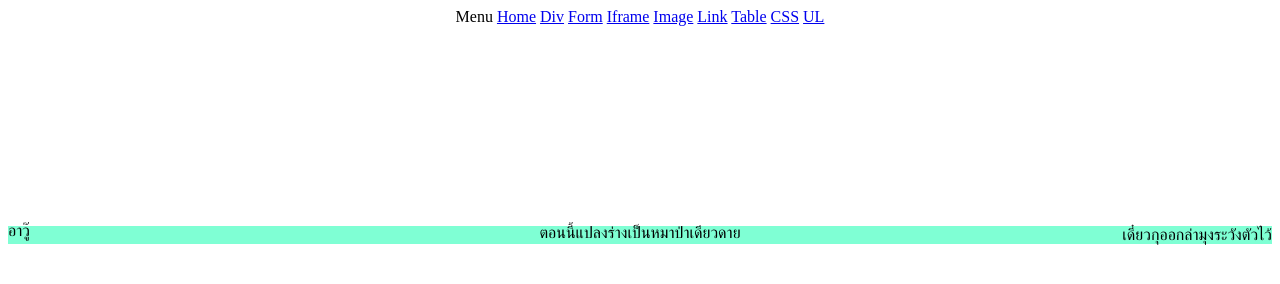
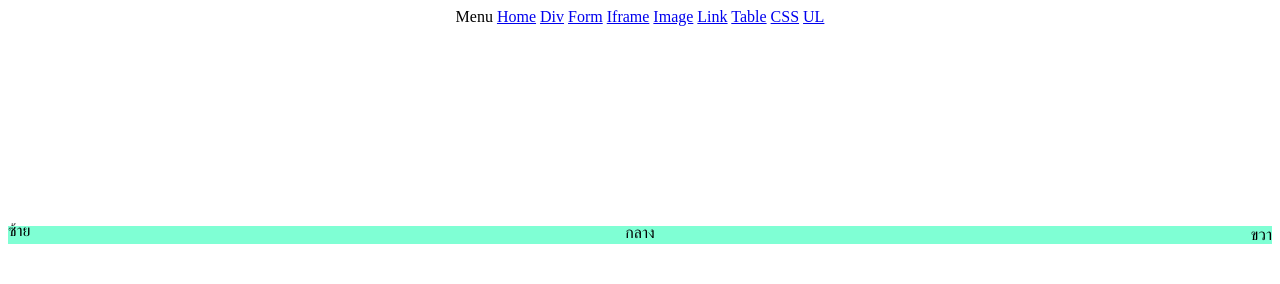
Before and after one commit to papavin2/html2567, a plain HTML site: page div-allignment.html in a window 1280 px wide. Drawn offline with Linux system fonts and the light colour scheme.

Commit message:
Add files via upload

```diff
--- a/div-allignment.html
+++ b/div-allignment.html
@@ -19,13 +19,13 @@
         <a href="ul.html">UL</a>
     </center></div>
     <div style="text-align: right;margin-top: 200px ; background-color: aquamarine">
-        เดี๋ยวกุออกล่ามุงระวังตัวไว้
+        ขวา
     </div>
     <div style="text-align: center;margin-top: -20px">
-        ตอนนี้แปลงร่างเป็นหมาป่าเดียวดาย
+        กลาง
     </div>
     <div style="text-align: left;margin-top: -20px">
-        อาวู๊
+        ซ้าย
     </div>
 
 </body>
```
